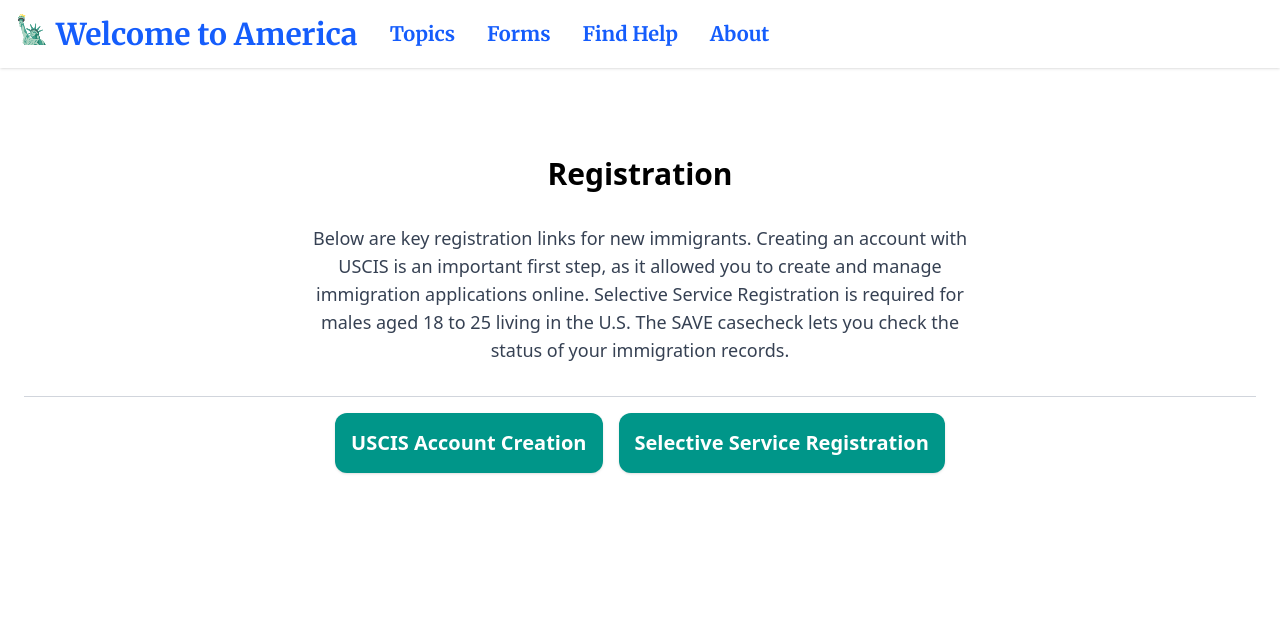
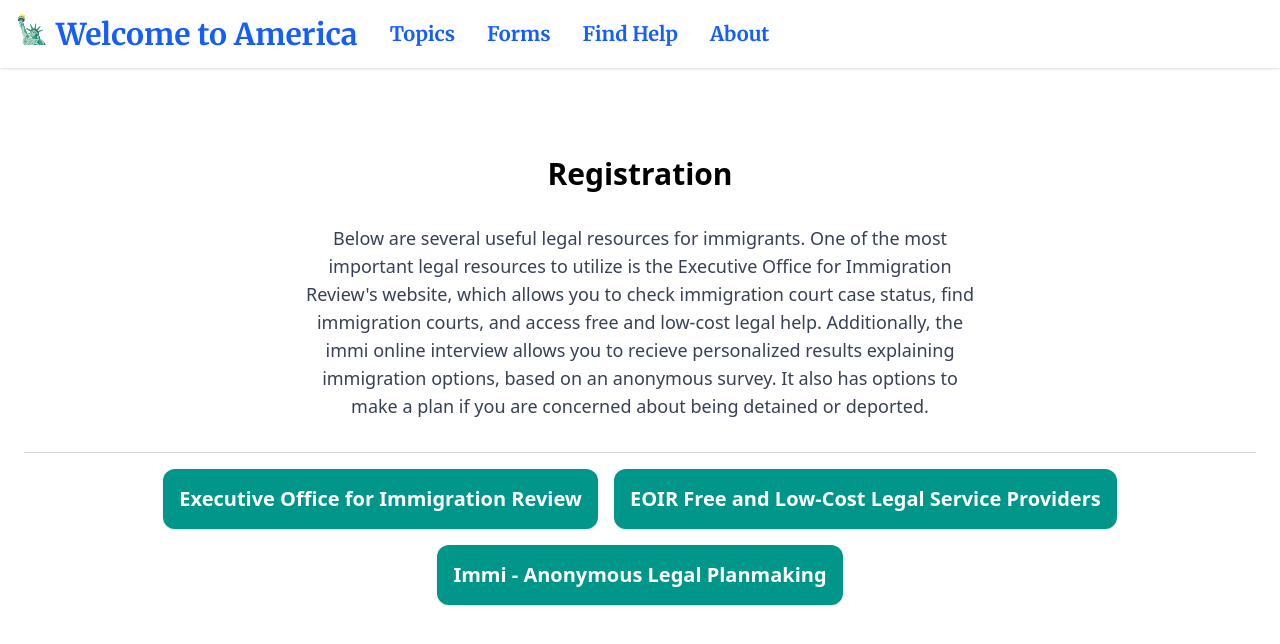
Before and after one commit to juanms23/welcome-to-america, a React (Vite) app in the folder client/: page /legal-support in a window 1280 px wide. Shown: the top 644 px of the page. Built offline with nearby package versions, Linux system fonts and the light colour scheme.

Commit message:
Legal Support page

```diff
--- a/client/src/pages/LegalSupport.jsx
+++ b/client/src/pages/LegalSupport.jsx
@@ -4,8 +4,9 @@
   const resources = [
     {
       buttons: [
-        { label: "USCIS Account Creation", to: "https://myaccount.uscis.gov/sign-in" },
-        { label: "Selective Service Registration", to: "https://www.sss.gov/register/" },
+        { label: "Executive Office for Immigration Review", to: "https://www.justice.gov/eoir" },
+        { label: "EOIR Free and Low-Cost Legal Service Providers", to: "https://www.justice.gov/eoir/list-pro-bono-legal-service-providers" },
+        { label: "Immi - Anonymous Legal Planmaking", to: "https://www.immi.org/en"},
       ],
     },
   ];
@@ -14,8 +15,8 @@
     <div className="min-h-screen p-6">
       <h1 className="text-3xl text-center font-bold mb-8">Registration</h1>
       <p className="max-w-2xl mx-auto mb-8 text-center text-lg text-gray-700">
-        Below are key registration links for new immigrants. Creating an account with USCIS is an important first step, as it allowed you to create and manage immigration applications
-        online. Selective Service Registration is required for males aged 18 to 25 living in the U.S. The SAVE casecheck lets you check the status of your immigration records.
+        Below are several useful legal resources for immigrants. One of the most important legal resources to utilize is
+        the Executive Office for Immigration Review's website, which allows you to check immigration court case status, find immigration courts, and access free and low-cost legal help. Additionally, the immi online interview allows you to recieve personalized results explaining immigration options, based on an anonymous survey. It also has options to make a plan if you are concerned about being detained or deported.
       </p>
       {resources.map((form, index) => (
         <div key={index} className="mb-10">
```
